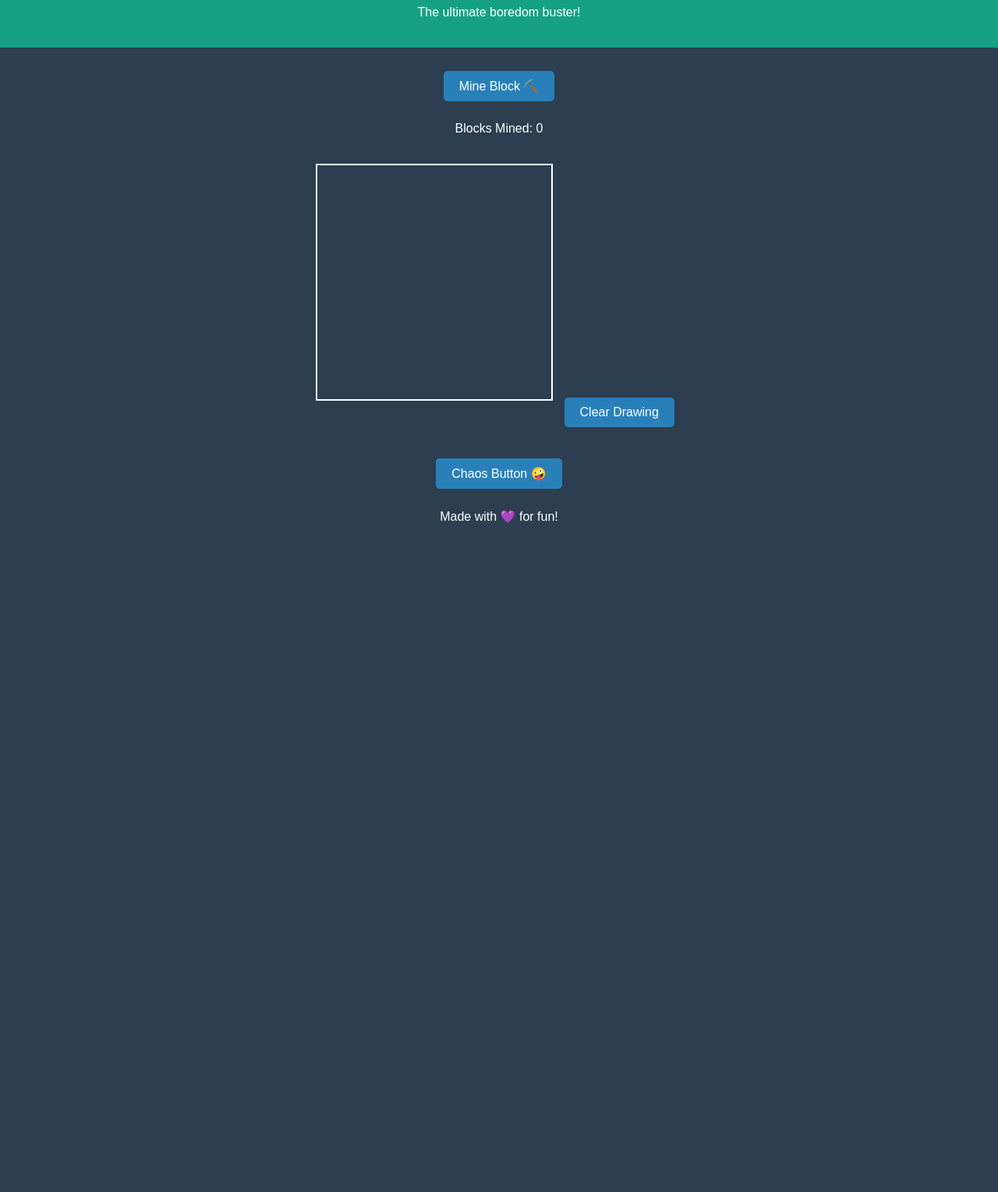
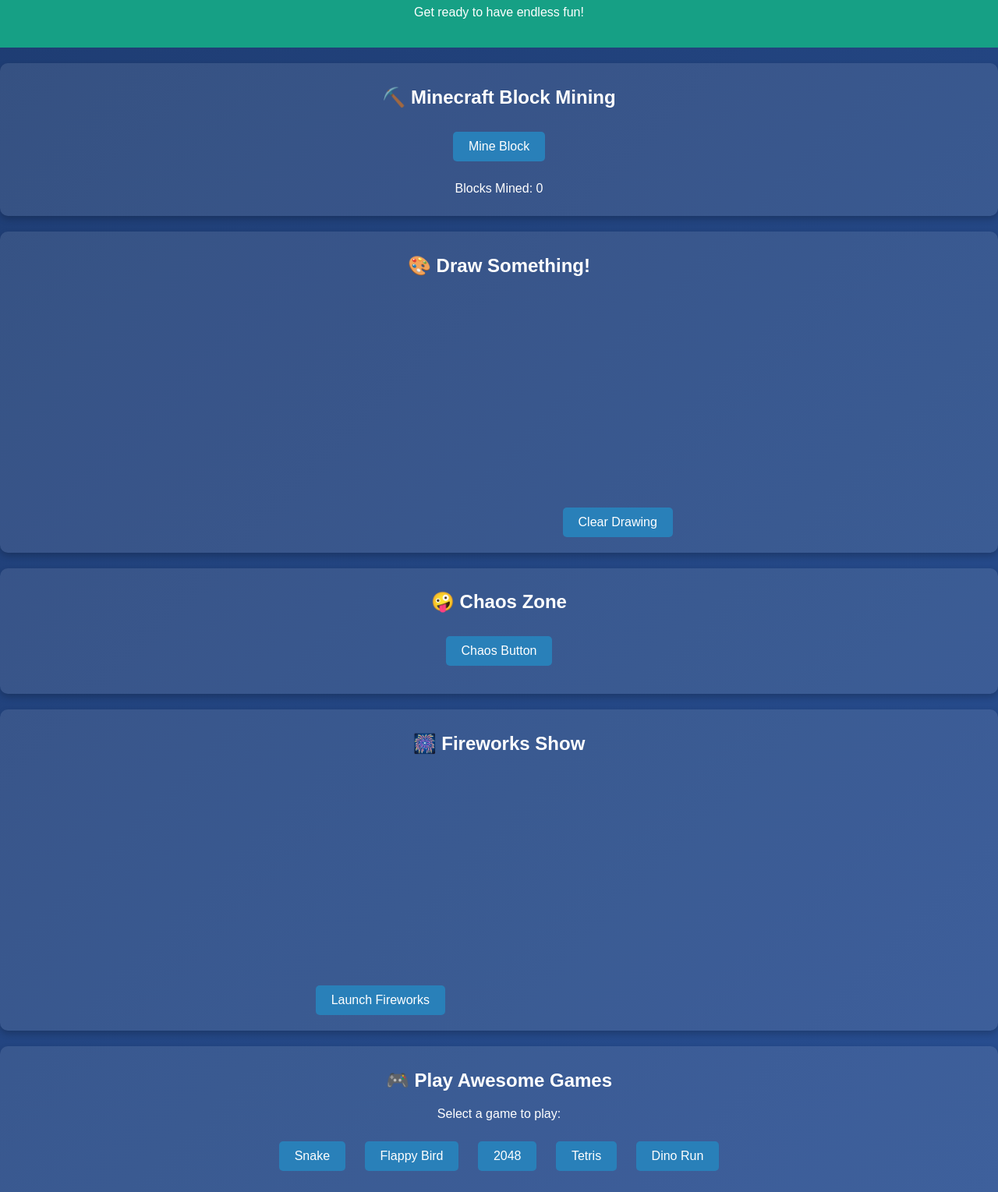
Before and after one commit to T3chieJack/ChaosPlayground, a plain HTML site: page index.html in a window 1280 px wide. Shown: the part 94-1623 px from the top of the page at 78% size. Before the commit the page ends 800 px from the top, so only its background shows below. Drawn offline with Linux system fonts and the light colour scheme.

Commit message:
Update index.html

```diff
--- a/index.html
+++ b/index.html
@@ -3,20 +3,22 @@
 <head>
   <meta charset="UTF-8">
   <meta name="viewport" content="width=device-width, initial-scale=1.0">
-  <title>FunHub Xtreme</title>
+  <title>FunHub: Ultimate Edition</title>
   <style>
     body {
-      font-family: 'Arial', sans-serif;
+      font-family: Arial, sans-serif;
       margin: 0;
       padding: 0;
-      background: #2c3e50;
+      background: linear-gradient(135deg, #1e3c72, #2a5298);
       color: white;
       text-align: center;
     }
+
     header {
       background: #16a085;
       padding: 20px;
     }
+
     button {
       font-size: 1rem;
       padding: 10px 20px;
@@ -27,38 +29,80 @@
       color: white;
       cursor: pointer;
     }
+
     button:hover {
       background: #3498db;
     }
-    canvas {
-      border: 2px solid white;
+
+    section {
+      margin: 20px 0;
+      padding: 10px;
+      background: rgba(255, 255, 255, 0.1);
+      border-radius: 10px;
+      box-shadow: 0 4px 8px rgba(0, 0, 0, 0.2);
+    }
+
+    iframe {
+      width: 90%;
+      height: 500px;
+      border: none;
       margin: 20px 0;
     }
-    #game-area {
-      padding: 20px;
+
+    footer {
+      background: #16a085;
+      padding: 10px;
     }
   </style>
 </head>
 <body>
   <header>
-    <h1>FunHub Xtreme 🚀</h1>
-    <p>The ultimate boredom buster!</p>
+    <h1>🎮 FunHub: Ultimate Edition 🎉</h1>
+    <p>Get ready to have endless fun!</p>
   </header>
 
-  <div id="game-area">
-    <button id="mine-block">Mine Block ⛏️</button>
+  <!-- Minecraft Block Mining -->
+  <section id="minecraft-game">
+    <h2>⛏️ Minecraft Block Mining</h2>
+    <button id="mine-block">Mine Block</button>
     <p>Blocks Mined: <span id="block-count">0</span></p>
+  </section>
+
+  <!-- Drawing Canvas -->
+  <section id="drawing-area">
+    <h2>🎨 Draw Something!</h2>
     <canvas id="drawing-canvas" width="300" height="300"></canvas>
     <button id="clear-drawing">Clear Drawing</button>
-  </div>
+  </section>
 
-  <div id="chaos-zone">
-    <button id="chaos-button">Chaos Button 🤪</button>
+  <!-- Chaos Button -->
+  <section id="chaos-zone">
+    <h2>🤪 Chaos Zone</h2>
+    <button id="chaos-button">Chaos Button</button>
     <p id="chaos-result"></p>
-  </div>
+  </section>
+
+  <!-- Fireworks -->
+  <section id="fireworks">
+    <h2>🎆 Fireworks Show</h2>
+    <button id="fireworks-button">Launch Fireworks</button>
+    <canvas id="fireworks-canvas" width="300" height="300"></canvas>
+  </section>
+
+  <!-- Games Section -->
+  <section id="games-section">
+    <h2>🎮 Play Awesome Games</h2>
+    <p>Select a game to play:</p>
+    <button onclick="loadGame('snake')">Snake</button>
+    <button onclick="loadGame('flappy')">Flappy Bird</button>
+    <button onclick="loadGame('2048')">2048</button>
+    <button onclick="loadGame('tetris')">Tetris</button>
+    <button onclick="loadGame('dino')">Dino Run</button>
+    <iframe id="game-frame" src="" title="Game"></iframe>
+  </section>
 
   <footer>
-    <p>Made with 💜 for fun!</p>
+    <p>Made with 💜 to keep boredom away!</p>
   </footer>
 
   <script>
@@ -73,21 +117,21 @@
     });
 
     // Drawing Canvas
-    const canvas = document.getElementById('drawing-canvas');
-    const ctx = canvas.getContext('2d');
+    const drawingCanvas = document.getElementById('drawing-canvas');
+    const drawCtx = drawingCanvas.getContext('2d');
     let drawing = false;
 
-    canvas.addEventListener('mousedown', () => (drawing = true));
-    canvas.addEventListener('mouseup', () => (drawing = false));
-    canvas.addEventListener('mousemove', (e) => {
+    drawingCanvas.addEventListener('mousedown', () => (drawing = true));
+    drawingCanvas.addEventListener('mouseup', () => (drawing = false));
+    drawingCanvas.addEventListener('mousemove', (e) => {
       if (!drawing) return;
-      const rect = canvas.getBoundingClientRect();
-      ctx.fillStyle = 'white';
-      ctx.fillRect(e.clientX - rect.left, e.clientY - rect.top, 5, 5);
+      const rect = drawingCanvas.getBoundingClientRect();
+      drawCtx.fillStyle = 'white';
+      drawCtx.fillRect(e.clientX - rect.left, e.clientY - rect.top, 5, 5);
     });
 
     document.getElementById('clear-drawing').addEventListener('click', () => {
-      ctx.clearRect(0, 0, canvas.width, canvas.height);
+      drawCtx.clearRect(0, 0, drawingCanvas.width, drawingCanvas.height);
     });
 
     // Chaos Button
@@ -96,14 +140,43 @@
     const chaosOptions = [
       'You found a diamond! 💎',
       'Creeper explosion! 💥',
-      'Random chicken appeared! 🐔',
-      'Oops, lava is spilling! 🔥'
+      'A pig appeared! 🐖',
+      'Oops, lava everywhere! 🔥',
     ];
 
     chaosButton.addEventListener('click', () => {
       const randomIndex = Math.floor(Math.random() * chaosOptions.length);
       chaosResult.textContent = chaosOptions[randomIndex];
     });
+
+    // Fireworks Show
+    const fireworksCanvas = document.getElementById('fireworks-canvas');
+    const fireworksCtx = fireworksCanvas.getContext('2d');
+    document.getElementById('fireworks-button').addEventListener('click', () => {
+      fireworksCtx.clearRect(0, 0, fireworksCanvas.width, fireworksCanvas.height);
+      fireworksCtx.fillStyle = 'yellow';
+      fireworksCtx.beginPath();
+      fireworksCtx.arc(150, 150, 50, 0, Math.PI * 2);
+      fireworksCtx.fill();
+    });
+
+    // Game Loader
+    function loadGame(game) {
+      const gameFrame = document.getElementById('game-frame');
+      const games = {
+        snake: 'https://classwork.cc/games/snake/index.html',
+        flappy: 'https://classwork.cc/games/flappy/index.html',
+        '2048': 'https://classwork.cc/games/2048/index.html',
+        tetris: 'https://classwork.cc/games/tetris/index.html',
+        dino: 'https://classwork.cc/games/dino/index.html',
+      };
+      gameFrame.src = games[game];
+    }
   </script>
 </body>
 </html>
+
+    });
+  </script>
+</body>
+</html>
```
